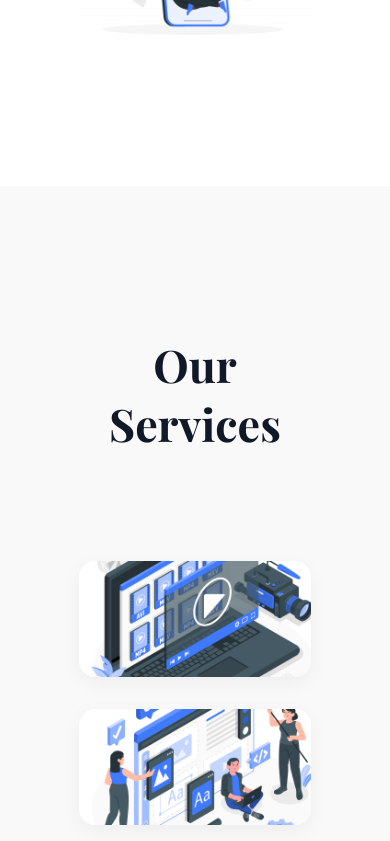
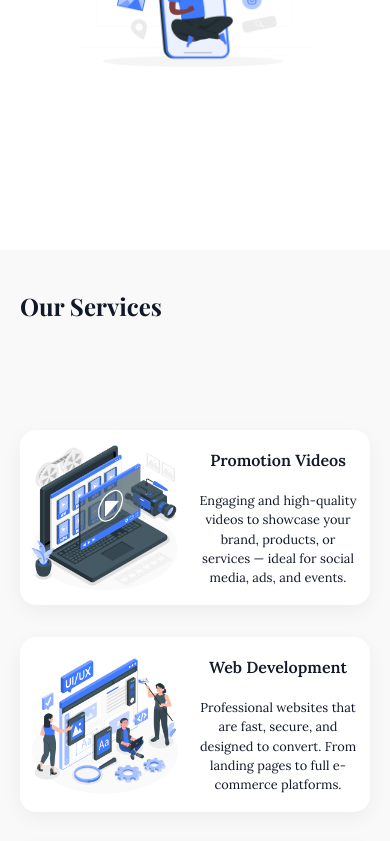
Before and after one commit to SenthanvigasM/TEKRIQ, a React (Vite) app: page / in a window 390 px wide. Shown: the part 1156-1997 px from the top of the page. Built offline with nearby package versions, Linux system fonts and the light colour scheme.

Commit message:
Update Home.css

```diff
--- a/src/Home.css
+++ b/src/Home.css
@@ -23,7 +23,7 @@ body {
   display: flex;
   justify-content: space-between;
   align-items: center;
-  padding: 7rem calc(10% + 40px);
+  padding: 9rem calc(10% + 40px);
   background-color: #ffffff;
   flex-wrap: wrap;
   gap: 60px;
@@ -225,7 +225,7 @@ body {
 .footer-bottom p {
   font-family: 'Poppins', sans-serif;
   font-size: 1rem;
-  color: #000000;
+  color: #333;
 }
 
 /* Services section */
@@ -247,10 +247,13 @@ body {
 
   .service-card {
     aspect-ratio: 1 / 1;
+    display: block;
     padding: 40px;
   }
 
   .card-inner {
+    width: 100%;
+    height: 100%;
     position: relative;
     overflow: hidden;
     border-radius: 16px;
@@ -265,6 +268,7 @@ body {
 
   .card-img {
     width: 80%;
+    height: 80%;
     object-fit: cover;
     transition: opacity 0.4s ease;
     border-radius: 16px;
@@ -292,10 +296,15 @@ body {
     opacity: 1;
     transform: translateY(0);
   }
+
+  .services-grid .service-card:last-child:nth-child(3n + 1):not(:only-child) {
+    grid-column: 2 / 3;
+  }
 }
 
 /* Mobile & Tablet Layout (Below 1023px) */
 @media (max-width: 1023px) {
+  @media (max-width: 768px) {
     .service-card {
       aspect-ratio: 2 / 1;
       padding: 0 10px;
@@ -310,6 +319,8 @@ body {
     .card-inner {
       display: flex;
       flex-direction: row;
+      width: 100%;
+      height: 100%;
       justify-content: center;
       align-items: center;
     }
@@ -322,9 +333,13 @@ body {
 
     .card-info {
       position: static;
-    opacity: 1;
+      opacity: 1 !important;
+      transform: none !important;
       background: transparent;
       padding: 0.8rem 1.2rem;
+      display: flex;
+      flex-direction: column;
+      justify-content: center;
       color: #111827;
       width: 50%;
     }
@@ -340,6 +355,132 @@ body {
     }
   }
 
+  @media (max-width: 425px) {
+    .services-section {
+      padding: 20px;
+    }
+
+    .services-heading {
+      font-size: 1.5rem;
+    }
+
+    .card-inner {
+      display: flex;
+      justify-content: center;
+      align-items: center;
+      gap: 1rem;
+    }
+
+    .card-info {
+      padding: 0;
+    }
+
+    .card-img {
+      max-width: 150px;
+      height: auto;
+    }
+
+    .card-info h3 {
+      font-size: 1rem;
+    }
+
+    .card-info p {
+      font-size: 0.8rem;
+    }
+  }
+
+  @media (max-width: 375px) {
+    .services-section {
+      padding: 20px;
+    }
+
+    .services-heading {
+      font-size: 1.5rem;
+    }
+
+    .card-inner {
+      display: flex;
+      justify-content: center;
+      align-items: center;
+      gap: 1rem;
+    }
+
+    .card-info {
+      padding: 0;
+    }
+
+    .card-img {
+      max-width: 120px;
+      height: auto;
+    }
+
+    .card-info h3 {
+      font-size: 1rem;
+    }
+
+    .card-info p {
+      font-size: 0.7rem;
+    }
+  }
+
+  @media (max-width: 320px) {
+    .services-section {
+      padding: 20px;
+    }
+
+    .services-heading {
+      font-size: 1.5rem;
+    }
+
+    .card-inner {
+      display: flex;
+      justify-content: center;
+      align-items: center;
+      gap: 1rem;
+    }
+
+    .card-info {
+      padding: 0;
+    }
+
+    .card-img {
+      max-width: 100px;
+      height: auto;
+    }
+
+    .card-info h3 {
+      font-size: 0.7rem;
+    }
+
+    .card-info p {
+      font-size: 0.5rem;
+    }
+  }
+}
+
+/* Responsive tweaks for About Section */
+@media (max-width: 1024px) {
+  .about-section {
+    padding: 4rem calc(5% + 40px);
+  }
+
+  .about-text h2 {
+    font-size: 2.3rem;
+  }
+
+  .about-text p {
+    font-size: 1.1rem;
+  }
+
+  .about-img {
+    flex: 1 1 520px;
+  }
+
+  .about-img img {
+    max-width: 500px;
+  }
+}
+
 /* Responsive tweaks for smaller screens */
 @media (max-width: 768px) {
   .about-section {
@@ -351,6 +492,7 @@ body {
   .about-text,
   .about-img {
     flex: 1 1 100%;
+    max-width: 100%;
   }
 
   .about-text h2 {
@@ -380,8 +522,6 @@ body {
     font-size: 0.95rem;
   }
 }
-
-/* Style for links */
 .sen {
   text-decoration: none;
   color: #000000;
```
Lines whose indentation alone changed are shown as unchanged.
